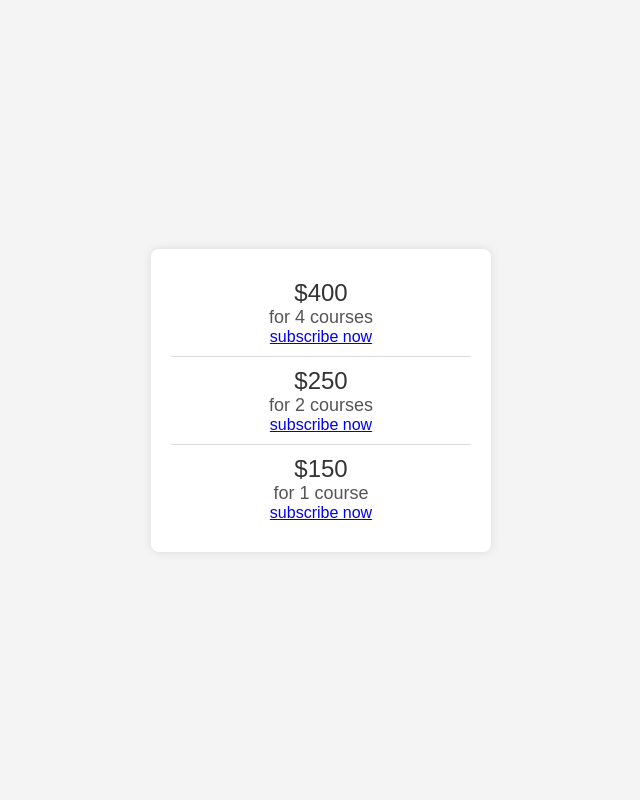
After one commit to ibrahimfakhrey/sports_news, a Flask app: page /pricing in a window 1280 px wide. The commit adds this page. Shown: the whole page, without its empty margins (319-959 px from the left). Run offline with Flask 3, Linux system fonts and the light colour scheme.

Commit message:
hkbhfdksjfvadsdsadsa

```diff
--- a/main.py
+++ b/main.py
@@ -473,5 +473,59 @@ def c ():
 @app.route("/logout")
 def logout():
     return "ddd"
+
+@app.route("/pricing")
+def pricing():
+    return render_template("pricing.html")
+
+@app.route("/sub/<int:courses_number>")
+def sub(courses_number):
+    current_user.credit+=courses_number
+    db.session.commit()
+    return "course added successfully "
+
+@app.route('/purchase/<int:course_id>')
+@login_required
+def purchase_course(course_id):
+    course = Course.query.get_or_404(course_id)
+    user = current_user
+    if current_user.credit >0:
+        purchase = PurchaseHistory(user_id=user.id, course_id=course.id, price=course.price)
+        db.session.add(purchase)
+        current_user.credit-=1
+        db.session.commit()
+        return jsonify({"message": "Course purchased successfully!"})
+    else:
+        return jsonify({"message": " failed"})
+
+
+@app.route('/user_courses', methods=['GET'])
+@login_required
+def get_user_courses():
+    user = current_user
+    purchases = PurchaseHistory.query.filter_by(user_id=user.id).all()
+    course_ids = [purchase.course_id for purchase in purchases]
+    courses = Course.query.filter(Course.id.in_(course_ids)).all()
+
+    courses_data = []
+    for course in courses:
+        course_info = {
+            'id': course.id,
+            'name': course.name,
+            'price': course.price,
+            'description': course.description,
+            'teacher_name': course.teacher_name,
+            'grade': course.grade,
+            'section': course.section,
+            'type': course.type,
+            'country': course.country,
+            'course_image': course.course_image,
+            'online_start_time': course.online_start_time,
+            'online_end_time': course.online_end_time,
+            'online_date': course.online_date
+        }
+        courses_data.append(course_info)
+
+    return jsonify(courses_data)
 if __name__ =="__main__":
     app.run(debug=True)
--- a/templates/course_description.html
+++ b/templates/course_description.html
@@ -69,7 +69,7 @@
     <p><strong>Grade:</strong> {{ course.grade }}</p>
     <p><strong>Discount:</strong> {{ course.discount }}</p>
     <p><strong>Country:</strong> {{ course.country }}</p>
-
+    <a href="/purchase/{{course.id}}"> subscribe to this course </a>
     <div class="lesson-list">
         <h3>Lessons</h3>
        <ul>
--- /dev/null
+++ b/templates/pricing.html
@@ -0,0 +1,64 @@
+<!DOCTYPE html>
+<html lang="en">
+<head>
+    <meta charset="UTF-8">
+    <meta name="viewport" content="width=device-width, initial-scale=1.0">
+    <title>Pricing Quotes</title>
+    <style>
+        body {
+            font-family: Arial, sans-serif;
+            margin: 0;
+            padding: 0;
+            background-color: #f4f4f4;
+            display: flex;
+            justify-content: center;
+            align-items: center;
+            height: 100vh;
+        }
+        .container {
+            background-color: #fff;
+            padding: 20px;
+            border-radius: 8px;
+            box-shadow: 0 0 10px rgba(0, 0, 0, 0.1);
+            width: 300px;
+            text-align: center;
+        }
+        .quote {
+            border-bottom: 1px solid #ddd;
+            padding: 10px 0;
+        }
+        .quote:last-child {
+            border-bottom: none;
+        }
+        .price {
+            font-size: 24px;
+            color: #333;
+        }
+        .courses {
+            font-size: 18px;
+            color: #555;
+        }
+    </style>
+</head>
+<body>
+    <div class="container">
+        <div class="quote">
+            <div class="price">$400</div>
+            <div class="courses">for 4 courses</div>
+            <a href="/sub/4"> subscribe now  </a>
+        </div>
+        <div class="quote">
+            <div class="price">$250</div>
+            <div class="courses">for 2 courses</div>
+                        <a href="/sub/2"> subscribe now  </a>
+
+        </div>
+        <div class="quote">
+            <div class="price">$150</div>
+            <div class="courses">for 1 course</div>
+                        <a href="/sub/1"> subscribe now  </a>
+
+        </div>
+    </div>
+</body>
+</html>
```
Also changed, not shown: instance/users.db.
